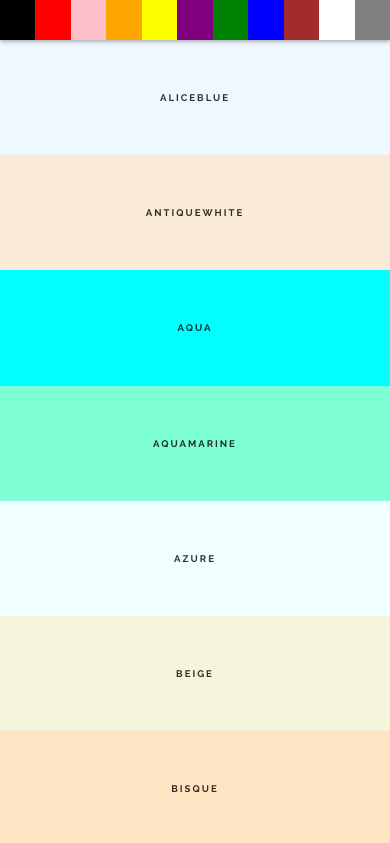
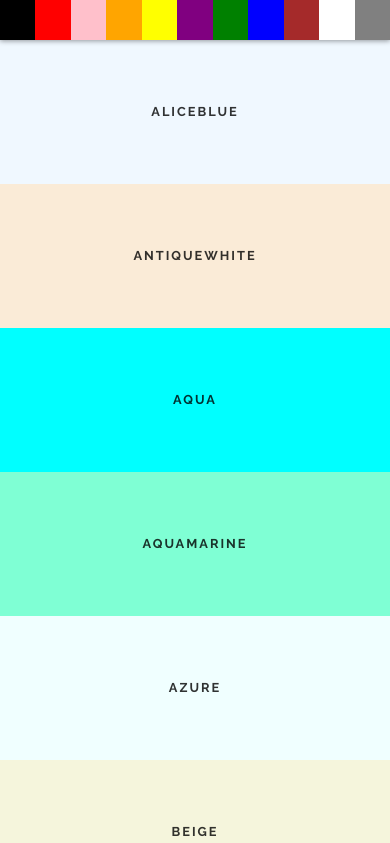
Before and after one commit to SebastianSchirmer/csscolors, a website: page src/index.html in a window 390 px wide. Shown: the top 843 px of the page. Drawn offline with nearby package versions, Linux system fonts and the light colour scheme; files that its build step writes are made by us from their sources.

Commit message:
Enlarge color button font size for small screens

```diff
--- a/src/sass/main.scss
+++ b/src/sass/main.scss
@@ -251,9 +251,9 @@ header {
 button {
     border: none;
     width: 100%;
-    height: 12em;
+    height: 9rem;
     padding: .25rem;
-    font-size: .6rem;
+    font-size: .8rem;
     cursor: pointer;
     transition: all .2s ease;
     outline: none;
@@ -294,6 +294,7 @@ button {
 
     @include min-bp('small') {
         width: 50%;
+        font-size: .65rem;
     }
 
     @include min-bp('medium') {
```
Also changed, not shown: dist/styles/main.css.
